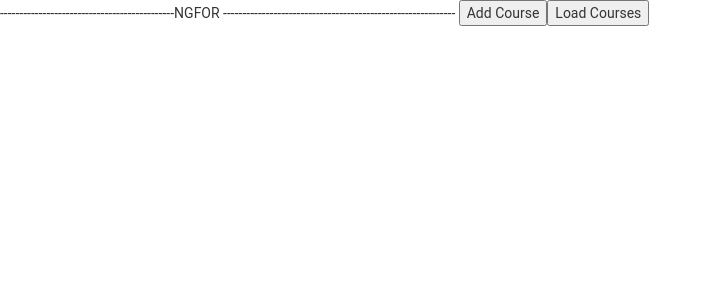
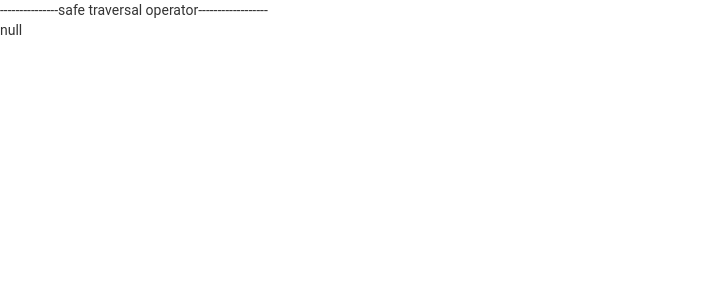
Before and after one commit to Baraka-Mugisha/Angular-Course, an Angular app: page / in a window 1280 px wide. Shown: the top 300 px of the page, without its empty margins (0-711 px from the left). Built offline with nearby package versions, Linux system fonts and the light colour scheme.

Commit message:
safe traversal operator

```diff
--- a/src/app/app.component.html
+++ b/src/app/app.component.html
@@ -49,12 +49,16 @@
   <div *ngSwitchDefault>otherwise</div>
 </div> -->
 
----------------------------------------------NGFOR ------------------------------------------------------------
+<!-- ---------------------------------------------NGFOR ------------------------------------------------------------ -->
 
-<button (click)="onAdd()">Add Course</button>
+<!-- <button (click)="onAdd()">Add Course</button>
 <button (click)="loadCourses()">Load Courses</button>
 <ul>
   <li *ngFor="let course of myCourses; index as i, even as isEven, trackBy: trackCourse">
     {{ i }} - {{ course.name }} <span *ngIf="isEven"> (even) </span>
   </li>
-</ul>
+</ul> -->
+
+---------------safe traversal operator------------------
+<br />
+<span>{{ task.assignee?.name }}</span>
--- a/src/app/app.component.ts
+++ b/src/app/app.component.ts
@@ -40,4 +40,11 @@ export class AppComponent {
   trackCourse(index, course){
     return course ? course.id : undefined
   }
+
+  task = {
+    title: 'review applications',
+    assignee: {
+      name: 'null'
+    }
+  }
 }
```
